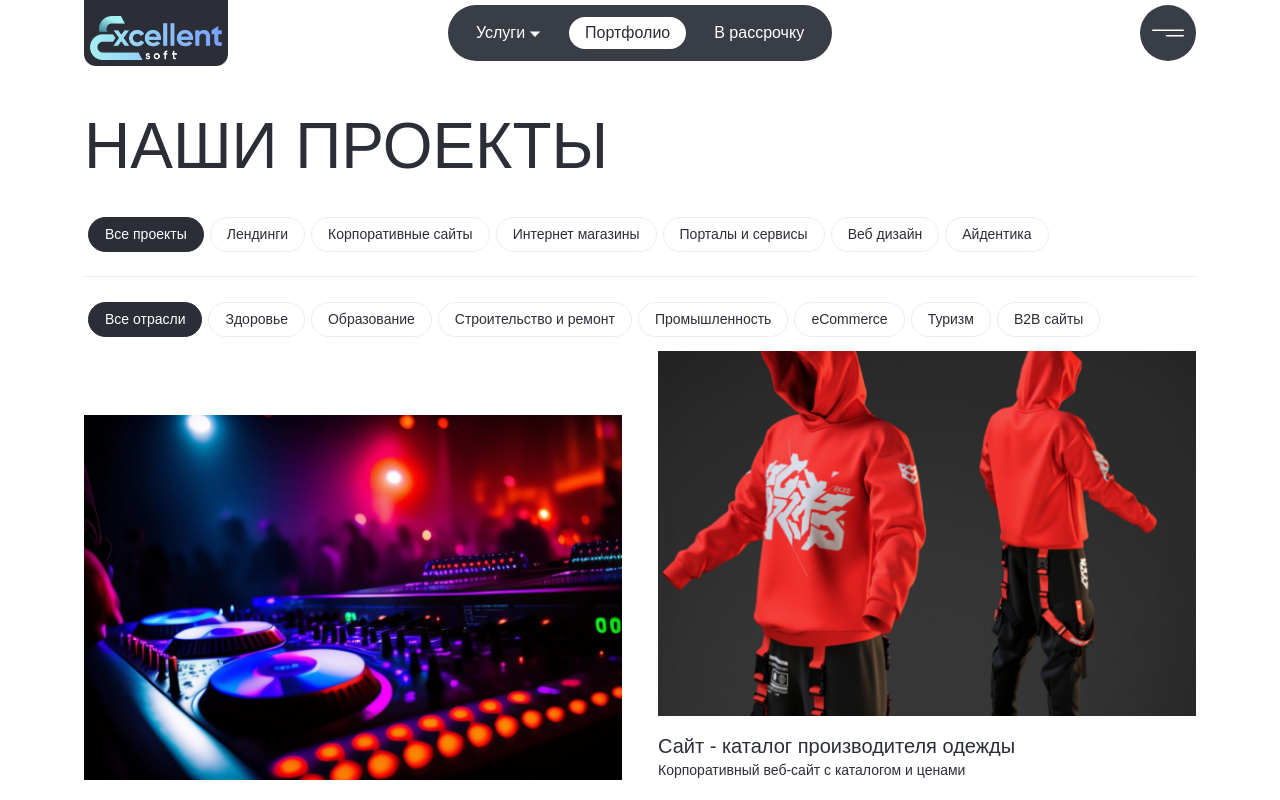
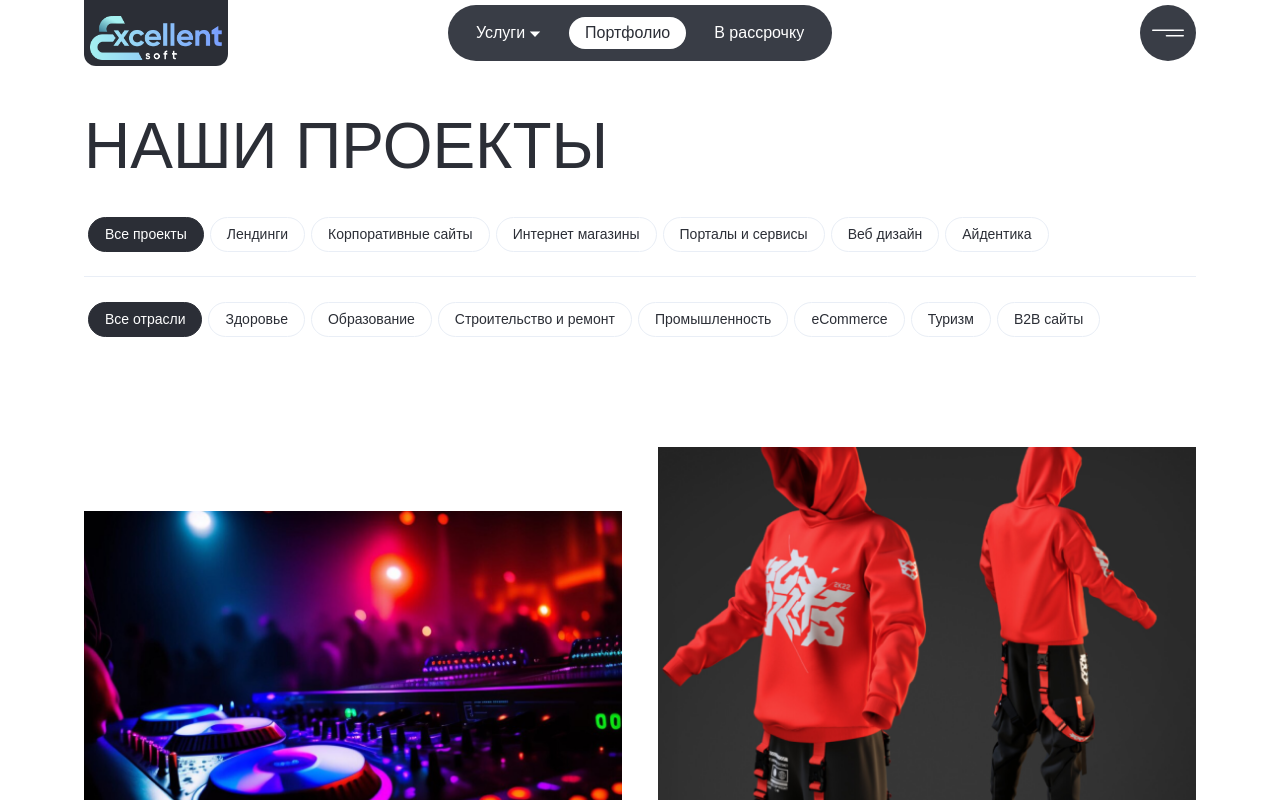
Before and after one commit to vzkharov/excellent-soft, a Next.js app: page /projects in a window 1280 px wide. Shown: the top 800 px of the page. Built offline with nearby package versions, Linux system fonts and the light colour scheme.

Commit message:
update: `project-section`

```diff
--- a/src/modules/project-section.tsx
+++ b/src/modules/project-section.tsx
@@ -9,9 +9,9 @@ import { ProjectCard } from '~/components/project-card'
 const ProjectSection = ({ className, ...props }: StyleProps) => (
 	<Section
 		{...props}
-		className={className}
+		className={styles.section({ className })}
 	>
-		<div className={styles.section()}>
+		<div className={styles.grid()}>
 			{projectsConfig.map((project) => (
 				<ProjectCard
 					key={project.id}
@@ -27,9 +27,10 @@ const ProjectSection = ({ className, ...props }: StyleProps) => (
 
 const styles = tv({
 	slots: {
-		section: 'grid grid-cols-2 gap-x-9 gap-y-12',
+		section: 'py-24 space-y-24',
+		grid: 'grid grid-cols-2 gap-x-9 gap-y-12',
 		card: 'odd:mt-16',
-		button: 'mt-24 mx-auto cursor-pointer flex items-center justify-center aspect-square h-1/4 w-1/4 rounded-full bg-gradient-to-r from-gradient-start to-gradient-end font-gilroy-bold text-md text-dark hover:from-primary hover:to-primary focus:from-primary focus:to-primary',
+		button: 'mx-auto cursor-pointer flex items-center justify-center aspect-square h-1/4 w-1/4 rounded-full bg-gradient-to-r from-gradient-start to-gradient-end font-gilroy-bold text-md text-dark hover:from-primary hover:to-primary focus:from-primary focus:to-primary',
 	},
 })()
 
```
